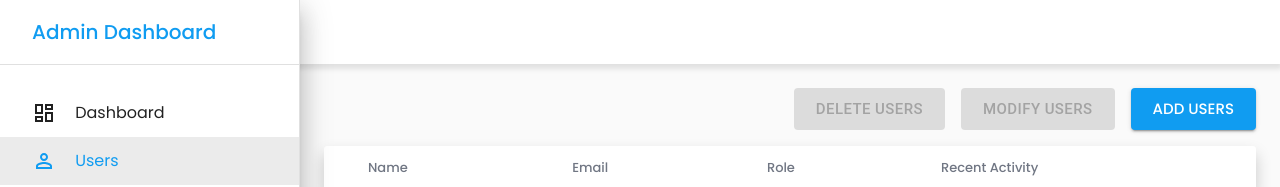
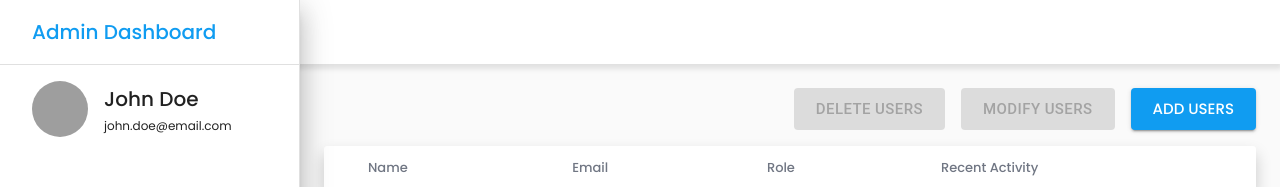
Before and after one commit to akathecoder/admin-dashboard-ts, a React (Create React App) app: page /dashboard in a window 1280 px wide. Shown: the top 187 px of the page. Built offline with nearby package versions, Linux system fonts and the light colour scheme; no server answers; the database is empty; grey boxes are pictures that could not be loaded.

Commit message:
Added User Indo in Sidebar

```diff
--- /dev/null
+++ b/src/components/Misc/UserInfoSideBar.tsx
@@ -0,0 +1,46 @@
+import { Avatar, createStyles, makeStyles, Theme, Typography } from '@material-ui/core';
+import React from 'react';
+// import { firebaseAuth } from '../../utils/firebase/firebase';
+
+const useStyles = makeStyles((theme: Theme) =>
+    createStyles({
+        root: {
+            marginTop: '1rem',
+            marginBottom: '1rem',
+            marginRight: '1.2rem',
+            marginLeft: '2rem',
+            display: 'flex',
+        },
+        largeAvatar: {
+            width: theme.spacing(7),
+            height: theme.spacing(7),
+        },
+        textRoot: {
+            marginLeft: '1rem',
+            marginTop: 'auto',
+            marginBottom: 'auto',
+        },
+    }),
+);
+
+const UserInfoSideBar: React.FC = () => {
+    const classes = useStyles();
+
+    // console.log(firebaseAuth.currentUser);
+
+    return (
+        <div className={classes.root}>
+            <Avatar
+                alt="Cindy Baker"
+                src="https://material-ui.com/static/images/avatar/1.jpg"
+                className={classes.largeAvatar}
+            />
+            <div className={classes.textRoot}>
+                <Typography variant="h6">John Doe</Typography>
+                <Typography variant="caption">john.doe@email.com</Typography>
+            </div>
+        </div>
+    );
+};
+
+export default UserInfoSideBar;
--- a/src/components/Sidebar.tsx
+++ b/src/components/Sidebar.tsx
@@ -22,6 +22,7 @@ import {
     MoreHorizOutlined,
 } from '@material-ui/icons';
 import { COLORS } from '../assets/themes/colors';
+import UserInfoSideBar from './Misc/UserInfoSideBar';
 
 const useStyles = makeStyles((theme: Theme) =>
     createStyles({
@@ -125,6 +126,9 @@ const Sidebar: React.FC<SidebarProps> = ({ selectedDrawerListItem, setSelectedDr
                 </Typography>
             </div>
             <Divider />
+
+            <UserInfoSideBar />
+
             <List className={classes.drawerList}>
                 {DrawerItems.map((item, index) => (
                     <ListItem
```
